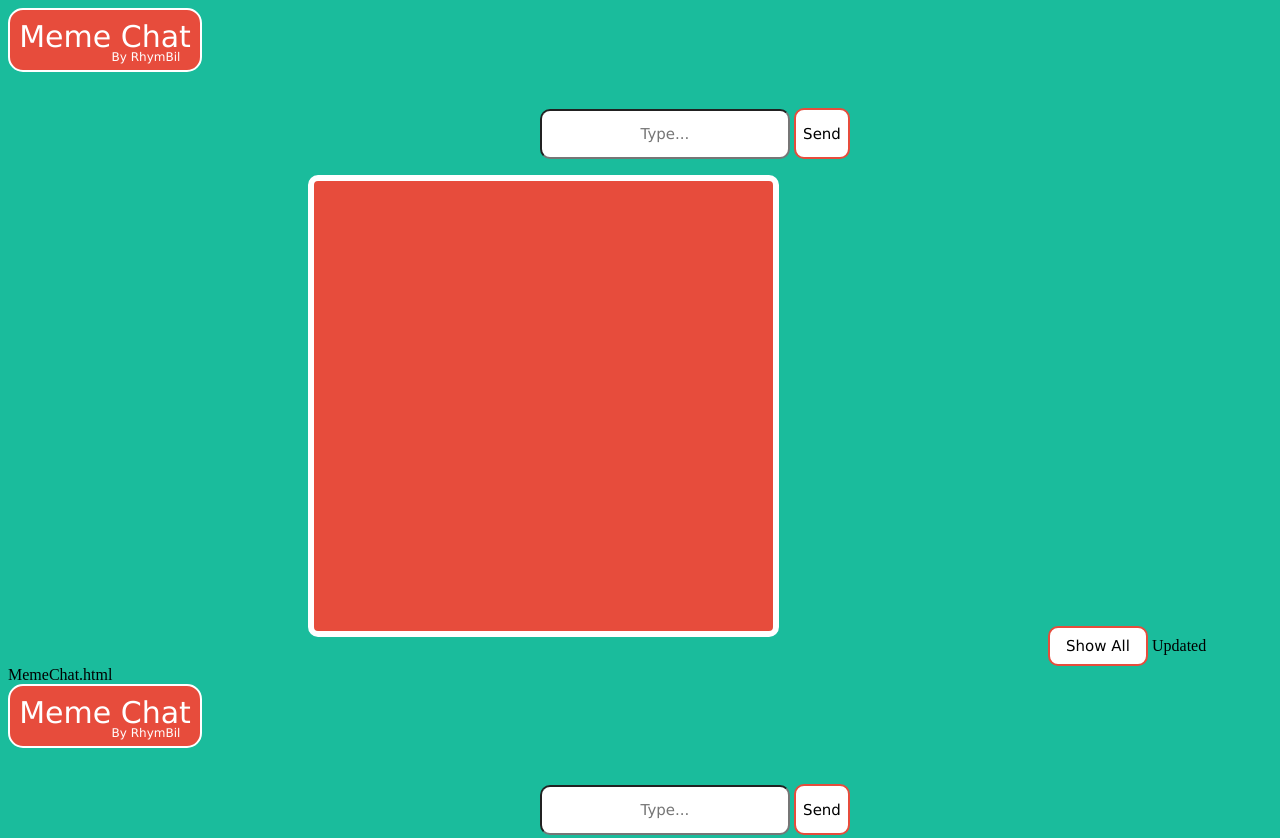
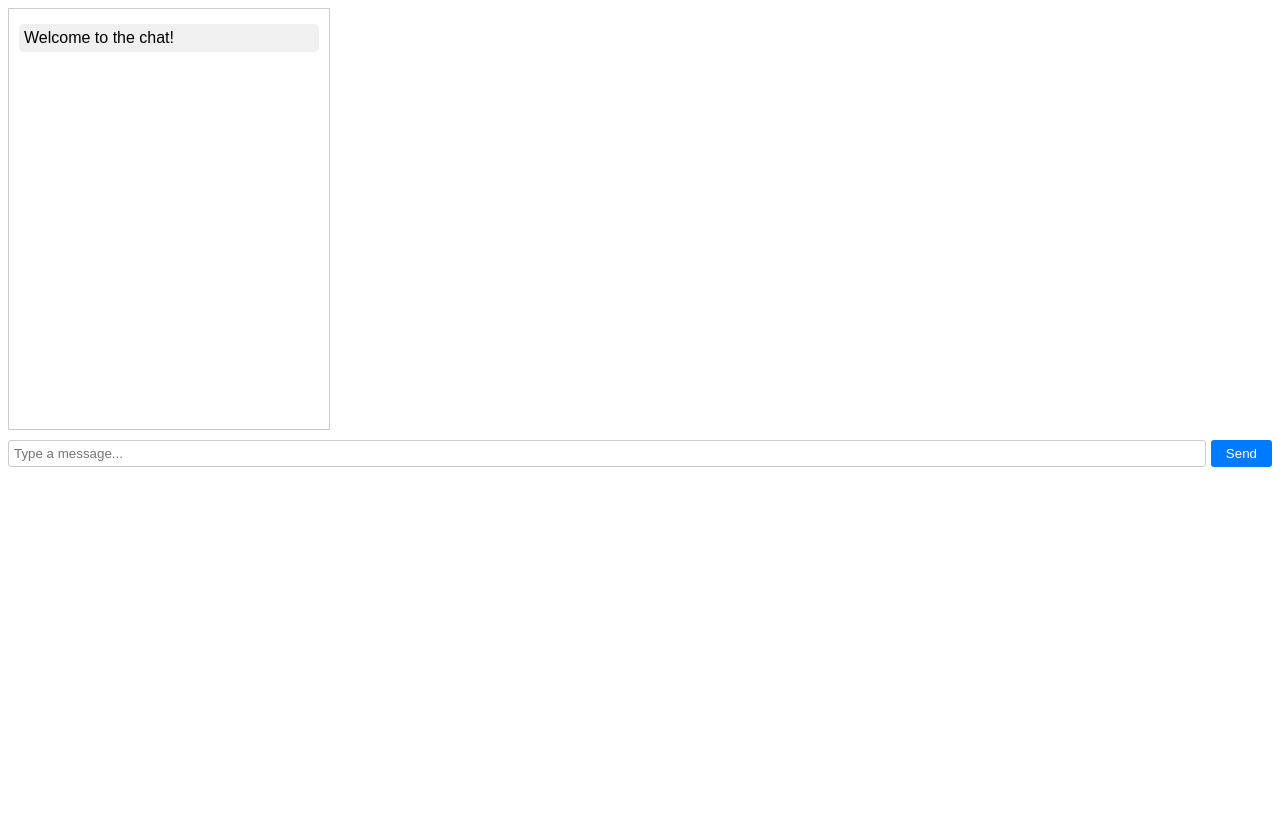
Before and after one commit to Nika-Kaxurishvili/test, a plain HTML site: page test.html in a window 1280 px wide. Shown: the top 838 px of the page. After the commit the page ends 800 px from the top, so only its background shows below. Drawn offline with nearby package versions, Linux system fonts and the light colour scheme; no server answers.

Commit message:
Add files via upload

```diff
--- a/test.html
+++ b/test.html
@@ -1,470 +1,79 @@
+<!DOCTYPE html>
 <html>
 <head>
-		<title> MemeChat</title>
-<script src="https://code.jquery.com/jquery-latest.min.js"></script>
-<script src="/socket.io/socket.io.js"></script>
+    <title>Simple Chat</title>
+    <style>
+        body {
+            font-family: Arial, sans-serif;
+        }
+        .chat-box {
+            width: 300px;
+            height: 400px;
+            border: 1px solid #ccc;
+            overflow-y: scroll;
+            padding: 10px;
+            margin-bottom: 10px;
+        }
+        .message {
+            background-color: #f0f0f0;
+            padding: 5px;
+            margin: 5px 0;
+            border-radius: 5px;
+        }
+        .input-box {
+            display: flex;
+        }
+        .input-box input {
+            flex: 1;
+            padding: 5px;
+            border-radius: 3px;
+            border: 1px solid #ccc;
+        }
+        .input-box button {
+            padding: 5px 15px;
+            margin-left: 5px;
+            border: none;
+            border-radius: 3px;
+            background-color: #007bff;
+            color: #fff;
+            cursor: pointer;
+        }
+    </style>
 </head>
-
 <body>
-
-<div id="memechat"> <p id="p">Meme Chat </p><p id="pr"> By RhymBil</p></div>
-<br>
-<br>
-<div id="holder">
-	<form id="messageForm">
-
-
-			<input type="text" id="messageInput" placeholder="Type..."/>
-			<button type="submit"  id="btn" onclick="hidel()"> Send </button>
-
-	</form>
-	<div class="chat" id="chat" style="overflow-y:scroll; height:450px;">
-
-
-<div id="messageBox">
-
+    <div class="chat-box" id="chatBox">
+        <div class="message">Welcome to the chat!</div>
+        <!-- Previous messages will appear here -->
     </div>
+    <div class="input-box">
+        <input type="text" id="messageInput" placeholder="Type a message...">
+        <button onclick="sendMessage()">Send</button>
     </div>
-							<button type="submit"  id="btn1" onclick="showl()"> Show All </button>
-
-
-</body>
-
-
-
-
-
 
     <script>
-$(function(){
-var socket = io.connect();  //connects to socket
-var $messageForm = $("#messageForm"); //ref to the div message form
-var $messageInput = $("#messageInput"); //ref to input box with id message
-var $chat = $("#chat"); //ref to div chat
-var test = $messageInput.val("");
+        function sendMessage() {
+            const messageInput = document.getElementById('messageInput');
+            const chatBox = document.getElementById('chatBox');
 
-$messageForm.submit(function(e){
-e.preventDefault();
-socket.emit("send meme message", $messageInput.val());
-$messageInput.val("");
+            // Get the message from the input field
+            const message = messageInput.value;
 
+            if (message.trim() !== '') {
+                // Create a new message element
+                const newMessage = document.createElement('div');
+                newMessage.className = 'message';
+                newMessage.textContent = message;
 
-});
-socket.on("new meme message", function(data){
+                // Append the new message to the chat box
+                chatBox.appendChild(newMessage);
 
+                // Clear the input field after sending the message
+                messageInput.value = '';
 
-if(data.msg.length > 0){
-$chat.append('<br>'  +'<div id="circle"> ' + '<textarea id="t" readonly>' + data.msg + '</textarea>'+' </div>' + '<br>' );
+                // Scroll to the bottom to show the latest message
+                chatBox.scrollTop = chatBox.scrollHeight;
             }
-});
-
-});
-
-showlog = false;
-window.setInterval(function() {
-if(showlog == false){
-  var chat = document.getElementById("chat");
-  chat.scrollTop = chat.scrollHeight;
         }
-}, 4);
-
-function showl(){
-showlog = true;
-
-}
-function hidel(){
-var chat = document.getElementById("chat");
-  chat.scrollTop = chat.scrollHeight;
-showlog = false;
-}
-
     </script>
-
-
-
-
-
-
-
-
-
-<style>
-body{
-background-color:#1abc9c;
-
-}
-#p{
-margin-top:9px;
-}
-#pr{
-font-size:12px;
-margin-top:-34px;
-margin-left: 82px;
-}
-#memechat{
-background-color:#e74c3c;
-font-family: verdana;
-color:white;
-font-size: 30px;
-text-align:center;
-border: 2px solid white;
-border-radius:15px;
-width:190px;
-height:60px;
-
-}
-
-#btn{
-background-color: white;
-font-size:15px;
-font-family: Verdana;
-color:black;
-width:56px;
-height:51px;
-text-align: center;
-margin-left:0px;
-border-radius:10px;
-outline:none;
-border: 2px solid #e74c3c;
-
-}
-#btn1{
-background-color: white;
-font-size:15px;
-font-family: Verdana;
-color:black;
-width:100px;
-height:40px;
-text-align: center;
-margin-left:1040px;
-margin-top: -40px;
-border-radius:10px;
-outline:none;
-border: 2px solid #e74c3c;
-
-}
-#messageInput{
- margin-left: 532px;
-text-align:center;
-border-radius:10px;
-outline:none;
-font-size:15px;
-font-family: Verdana;
-color:black;
-width:250px;
-height:50px;
-}
-
-
-#t {
-text-align:left;
-font-size:15px;
-font-family: Verdana;
-color:black;
-border: 2px solid #f1c40f;
-  margin-top: -5px;
-  margin-left: 72px;
-  width:200px;
-  height:90px;
-  background-color:white;
-  border-radius:12px;
-  resize: none;
-      outline: none;
-
-}
-#chat{
-
-border: 6px solid white;
-width:700px;
-background-color:#e74c3c;
-margin:auto;
-border-radius: 10px;
-}
-
-::-webkit-scrollbar {
-display: none;
-}
-#circle{
-width:50px;
-height:50px;
-border-radius:100px;
-border: 5px solid white;
-margin-left:25px;
-background-color:#f1c40f;
-
-}
-
-
-</style>
-
+</body>
 </html>
-
-
-
-
-
-
-
-
-
-
-Updated MemeChat.html
-
-<html>
-	<head>
-		<title> MemeChat</title>
-<script src="https://code.jquery.com/jquery-latest.min.js"></script>
-<script src="/socket.io/socket.io.js"></script>
-	</head>
-
-<body>
-
-<div id="memechat"> <p id="p">Meme Chat </p><p id="pr"> By RhymBil</p></div>
-<br>
-<br>
-<div id="holder">
-	<form id="messageForm">
-
-
-			<input type="text" id="messageInput" placeholder="Type..."/>
-			<button type="submit"  id="btn" onclick="hidel()"> Send </button>
-
-	</form>
-
-	<div class="chat" id="chat" style="overflow-y:scroll; height:450px;">
-
-
-<div id="messageBox">
-
-</div>
-</div>
-
-
-
-	</div>
-<button type="submit"  id="btn1" onclick="showl()"> Show All </button>
-<div id="people" style="overflow-y:scroll; height:450px;">
-</body>
-
-
-
-
-
-
-<script>
-var socket = io.connect();  //connects to socket
-
-$(function(){
-var $people = $("#people");
-
-var $messageForm = $("#messageForm"); //ref to the div message form
-var $messageInput = $("#messageInput"); //ref to input box with id message
-var $chat = $("#chat"); //ref to div chat
-
-$messageForm.submit(function(e){
-e.preventDefault();
-socket.emit("send meme message", $messageInput.val());
-$messageInput.val("");
-
-
-});
-socket.on("new meme message", function(data){
-
-
-if(data.msg.length > 0){
-$chat.append('<br>'  +'<div id="circle"> ' + '<textarea id="t" readonly>' + data.msg + '</textarea>'+' </div>' + '<br>' );
-
-}
-});
-
-socket.on("new memer", function(data){
-
-$people.append('<br>'  +'<div id="circle1"> ' + ' </div>' + '<br>' );
-
-});
-
-socket.on("memer left", function(data){
-
-
-$("#circle1").remove();
-
-
-});
-});
-
-
-
-
-
-
-showlog = false;
-window.setInterval(function() {
-if(showlog == false){
-  var chat = document.getElementById("chat");
-  chat.scrollTop = chat.scrollHeight;
-
-  var people = document.getElementById("people");
-  people.scrollTop = people.scrollHeight;
-  }
-}, 4);
-
-function showl(){
-showlog = true;
-
-}
-function hidel(){
-var chat = document.getElementById("chat");
-  chat.scrollTop = chat.scrollHeight;
-  var people = document.getElementById("people");
-  people.scrollTop = people.scrollHeight;
-showlog = false;
-}
-
-
-
-
-
-
-
-
-</script>
-
-
-
-
-
-
-
-
-
-<style>
-body{
-background-color:#1abc9c;
-
-}
-#p{
-margin-top:9px;
-}
-#people{
-
-background-color: #f1c40f;
-width:250px;
-height:440px;
-margin-left:767px;
-margin-top:-462px;
-border: 6px solid white;
-
-
-
-}
-#pr{
-font-size:12px;
-margin-top:-34px;
-margin-left: 82px;
-}
-#memechat{
-background-color:#e74c3c;
-font-family: verdana;
-color:white;
-font-size: 30px;
-text-align:center;
-border: 2px solid white;
-border-radius:15px;
-width:190px;
-height:60px;
-
-}
-
-#btn{
-background-color: white;
-font-size:15px;
-font-family: Verdana;
-color:black;
-width:56px;
-height:51px;
-text-align: center;
-margin-left:0px;
-border-radius:10px;
-outline:none;
-border: 2px solid #e74c3c;
-
-}
-#btn1{
-background-color: white;
-font-size:15px;
-font-family: Verdana;
-color:black;
-width:100px;
-height:40px;
-text-align: center;
-margin-left:1040px;
-margin-top: -40px;
-border-radius:10px;
-outline:none;
-border: 2px solid #e74c3c;
-
-}
-#messageInput{
- margin-left: 532px;
-text-align:center;
-border-radius:10px;
-outline:none;
-font-size:15px;
-font-family: Verdana;
-color:black;
-width:250px;
-height:50px;
-}
-
-
-#t {
-text-align:left;
-font-size:15px;
-font-family: Verdana;
-color:black;
-border: 2px solid #f1c40f;
-  margin-top: -5px;
-  margin-left: 72px;
-  width:200px;
-  height:90px;
-  background-color:white;
-  border-radius:12px;
-  resize: none;
-      outline: none;
-
-}
-#chat{
-
-border: 6px solid white;
-width:459px;
-background-color:#e74c3c;
-margin:auto;
-border-radius: 10px;
-margin-left:300px;
-}
-
-::-webkit-scrollbar {
-	display: none;
-}
-#circle{
-width:50px;
-height:50px;
-border-radius:100px;
-border: 5px solid white;
-margin-left:25px;
-background-color:#f1c40f;
-
-}
-#circle1{
-width:50px;
-height:50px;
-border-radius:100px;
-border: 5px solid white;
-margin-left:25px;
-background-color:#3498db;
-
-}
-
-</style>
-
-</html>
```
Lines whose indentation alone changed are shown as unchanged.
